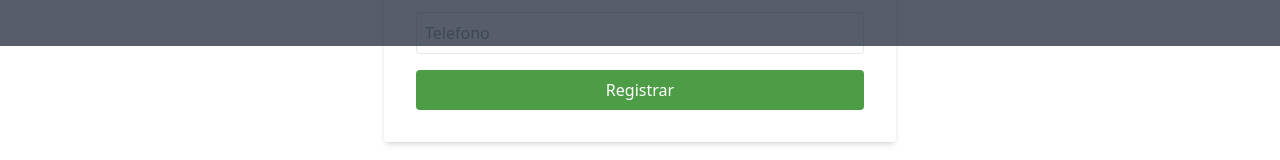
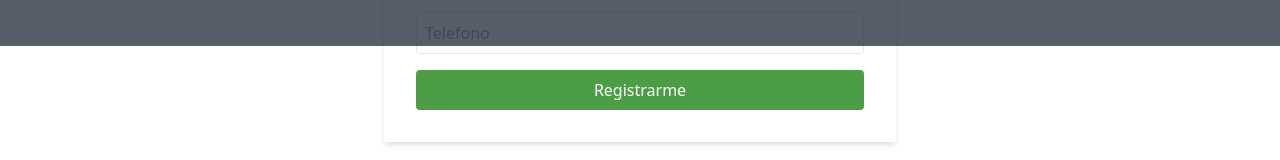
Before and after one commit to AlanGuerreroGaribay/junior-orange-juice, a React (Vite) app: page / in a window 1280 px wide. Shown: the part 754-914 px from the top of the page. Built offline with nearby package versions, Linux system fonts and the light colour scheme.

Commit message:
cambios en inputs

```diff
--- a/src/App.jsx
+++ b/src/App.jsx
@@ -121,7 +121,7 @@ function App() {
             className="w-full bg-green text-white py-2 rounded mt-4"
             onClick={() => handleSubmit()}
           >
-            Registrar
+            Registrarme
           </button>
         </div>
       </section>
```
